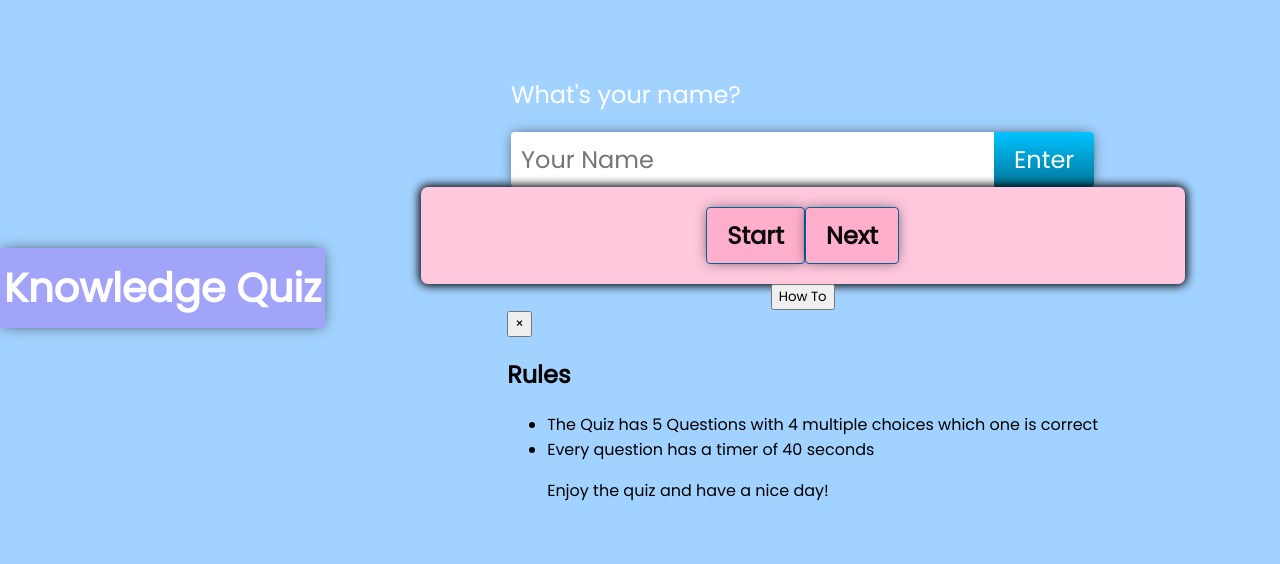
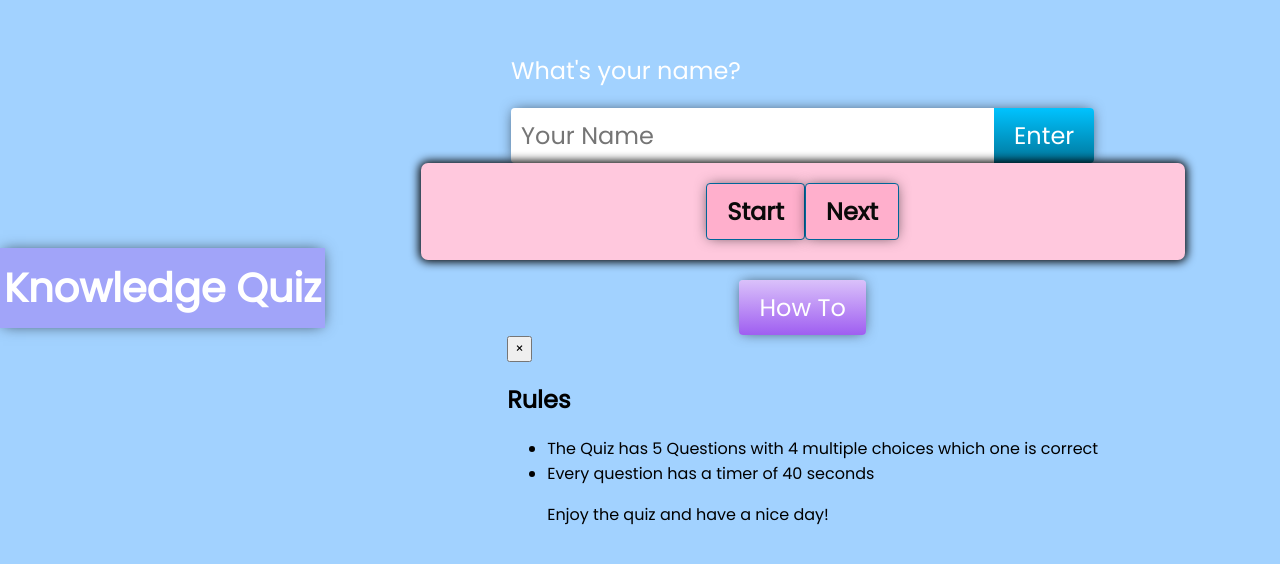
Before and after one commit to MRWaelGhandoura/Knowledge-Quiz, a plain HTML site: page index.html in a window 1280 px wide. Shown: the part 102-666 px from the top of the page. Drawn offline with Linux system fonts and the light colour scheme.

Commit message:
add style to modal button

```diff
--- a/assets/css/style.css
+++ b/assets/css/style.css
@@ -153,3 +153,27 @@ body.wrong {
       rgba(0, 119, 156, 0.7) 98%);
   cursor: pointer;
 }
+
+
+/*Modal Button*/
+#howToButton {
+  margin-top: 20px;
+  border: none;
+  padding: 10px 20px;
+  border-radius: 4px;
+  font-size: 24px;
+  color: #fff;
+  background: rgb(218, 193, 250);
+  background: linear-gradient(180deg,
+      rgba(218, 193, 250, 1) 0%,
+      rgba(160, 96, 241, 1) 98%);
+  -webkit-box-shadow: 0px 0px 14px -3px rgba(0, 0, 0, 0.7);
+  box-shadow: 0px 0px 14px -3px rgba(0, 0, 0, 0.7);
+  transition: box-shadow 0.5s ease;
+}
+
+#howToButton:hover {
+  cursor: pointer;
+  -webkit-box-shadow: 0px 0px 18px 0px rgba(0, 0, 0, 0.7);
+  box-shadow: 0px 0px 18px 0px rgba(0, 0, 0, 0.7);
+}
```
